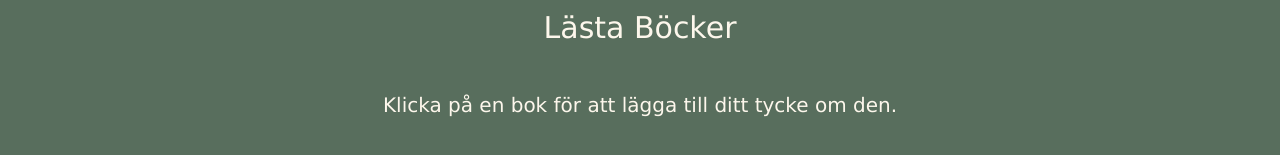
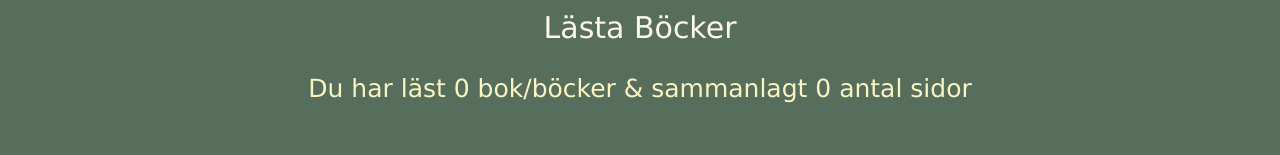
Before and after one commit to Eva-Li80/bokbiblioteket-frontend23-eva-li, a Next.js app: page /readbooks in a window 1280 px wide. Shown: the part 243-398 px from the top of the page. Built offline with nearby package versions, Linux system fonts and the light colour scheme.

Commit message:
bookcount

```diff
--- a/src/app/readbooks/page.tsx
+++ b/src/app/readbooks/page.tsx
@@ -14,6 +14,9 @@ const Page = () => {
   const [selectedBook, setSelectedBook] = useState<Book | null>(null);
   const readBooks = useSelector((state: RootState) => state.book.readBooks);
   const dispatch = useDispatch();
+
+  const countBooks = readBooks.length;
+  const totalPage = readBooks.reduce((total, book) => total + parseInt(book.about?.pages || "0"), 0)
 
   const handleRemoveReadBook = (book: Book) => {
     dispatch(removeReadBook(book));
@@ -38,7 +41,9 @@ const Page = () => {
   return (
     <div className={styles.readbooks}>
       <h1>Lästa Böcker</h1>
-      <h2>Klicka på en bok för att lägga till ditt tycke om den.</h2>
+       <div className={styles.bookcount}>
+        <p>Du har läst {countBooks} bok/böcker & sammanlagt {totalPage} antal sidor</p>
+       </div>
 
       {readBooks.map((book: Book) => (
         <div key={book.key} className={styles.listitem}>
@@ -55,7 +60,7 @@ const Page = () => {
               <h1>Klicka här för att fylla i betyg</h1>
             </div>
             <div className={styles.reviews}>
-              <p>Betyg för boken: {book.about?.grade} </p>
+              <p>Betyg: {`${book.about?.grade} av 5 stjärnor`}  </p>
               <p>Sidor: {book.about?.pages}</p>
               <p>tycke om boken: {book.about?.review}</p>
               <button onClick={() => handleRemoveReadBook(book)}>
--- a/src/app/readbooks/readbooks.module.scss
+++ b/src/app/readbooks/readbooks.module.scss
@@ -8,6 +8,11 @@
   background-color: #586e5d;
   min-height: 100vh;
   color: $color-white;
+
+  .bookcount{
+    font-size: 25px;
+    color: $color-light;
+  }
 
 
   h1 {
```
